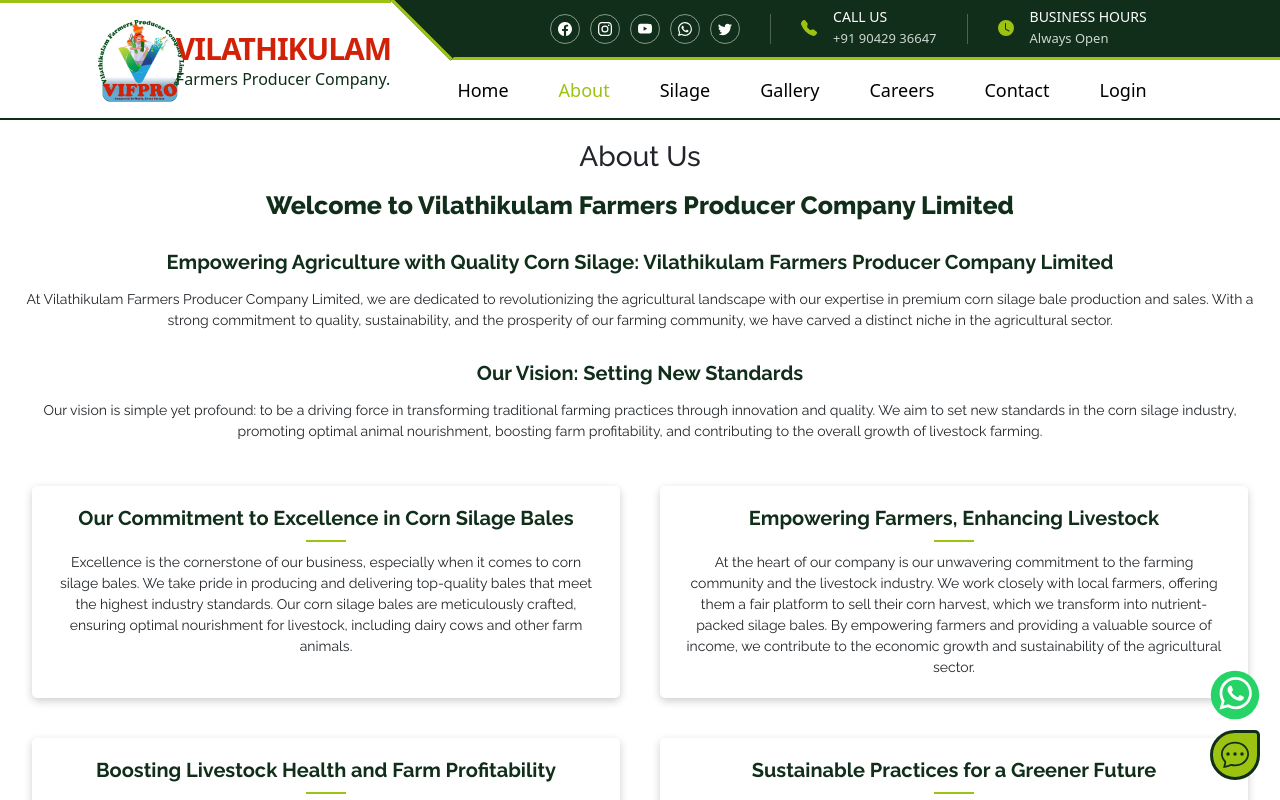
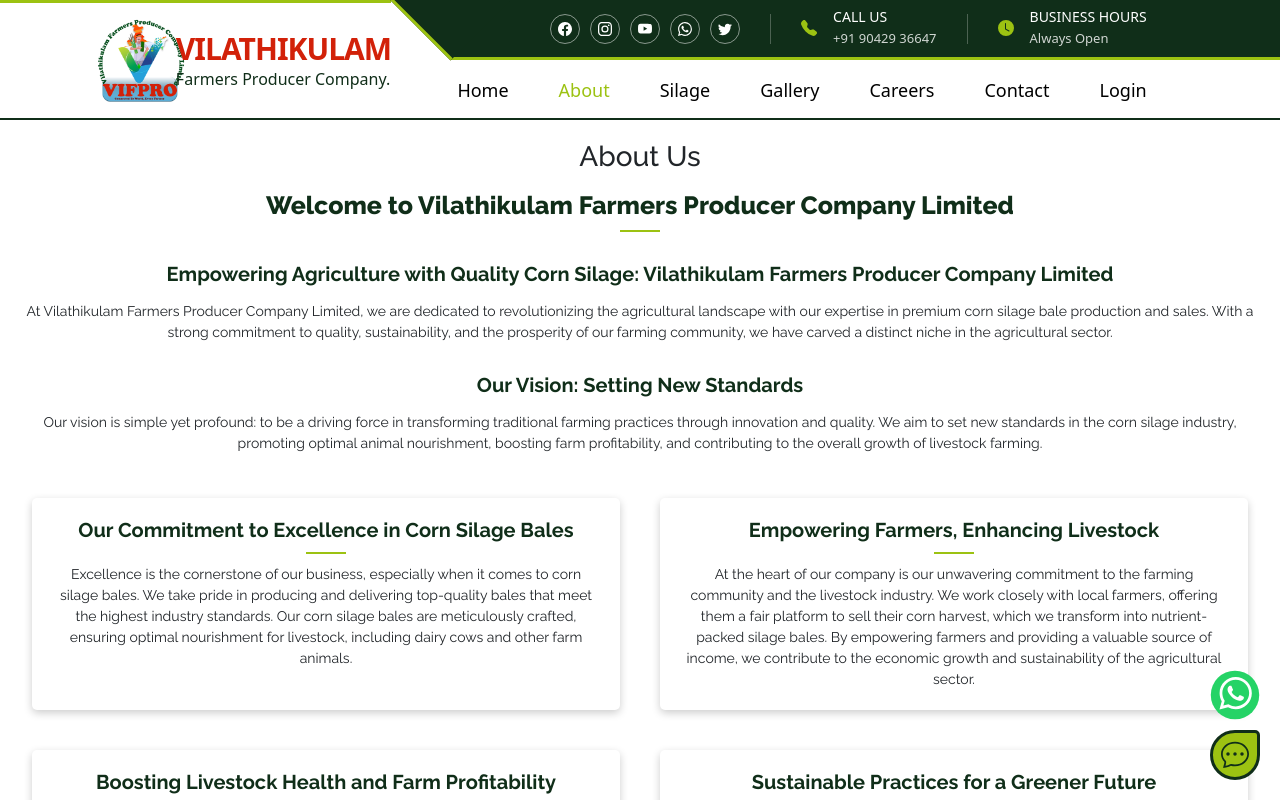
Before and after one commit to raja8807/vsilageapp, a Next.js app: page /about in a window 1280 px wide. Shown: the top 800 px of the page. Built offline with nearby package versions, Linux system fonts and the light colour scheme; no server answers.

Commit message:
chat bug fix

```diff
--- a/src/components/chatter/chat_list/chat_row/chat_row.jsx
+++ b/src/components/chatter/chat_list/chat_row/chat_row.jsx
@@ -8,6 +8,8 @@ const ChatRow = (props) => {
     unreadMessageCount,
     lastMessageTime,
   } = props;
+
+  // console.log(unreadMessageCount);
 
 
   const time = new Date(lastMessageTime);
--- a/src/components/pages/about/about.jsx
+++ b/src/components/pages/about/about.jsx
@@ -13,8 +13,9 @@ const AboutScreen = () => {
         <div className={styles.about_screen}>
           <div className={styles.top}>
             <h2>Welcome to Vilathikulam Farmers Producer Company Limited</h2>
+            <hr/>
             <h4>
-              {" "}
+
               Empowering Agriculture with Quality Corn Silage: Vilathikulam
               Farmers Producer Company Limited
             </h4>
@@ -27,6 +28,7 @@ const AboutScreen = () => {
               agricultural sector.
             </p>
           <h4>Our Vision: Setting New Standards</h4>
+
           <p>
             Our vision is simple yet profound: to be a driving force in
             transforming traditional farming practices through innovation and
--- a/src/components/pages/about/about.module.scss
+++ b/src/components/pages/about/about.module.scss
@@ -1,5 +1,14 @@
 .about_screen {
   .top {
+    hr {
+      background-color: $color_light_green;
+      height: 2px;
+      width: 40px;
+      opacity: 1;
+      margin: 10px auto 10px auto;
+      border: none;
+    }
+
     text-align: center;
     h2 {
       font-size: 25px;
@@ -12,7 +21,6 @@
       margin: 30px 0 15px 0;
       font-weight: 700;
       color: $color_dark_green;
-
     }
   }
   p {
--- a/src/pages/api/chat/updateChat/index.js
+++ b/src/pages/api/chat/updateChat/index.js
@@ -9,7 +9,10 @@ export default async function handler(req, res) {
       {
         $and: [
           {
-            senderEmail: req.query.email,
+            $or: [
+              { senderEmail: req.query.email },
+              { recieverEmail: req.query.email },
+            ],
           },
           {
             isRead: false,
```
